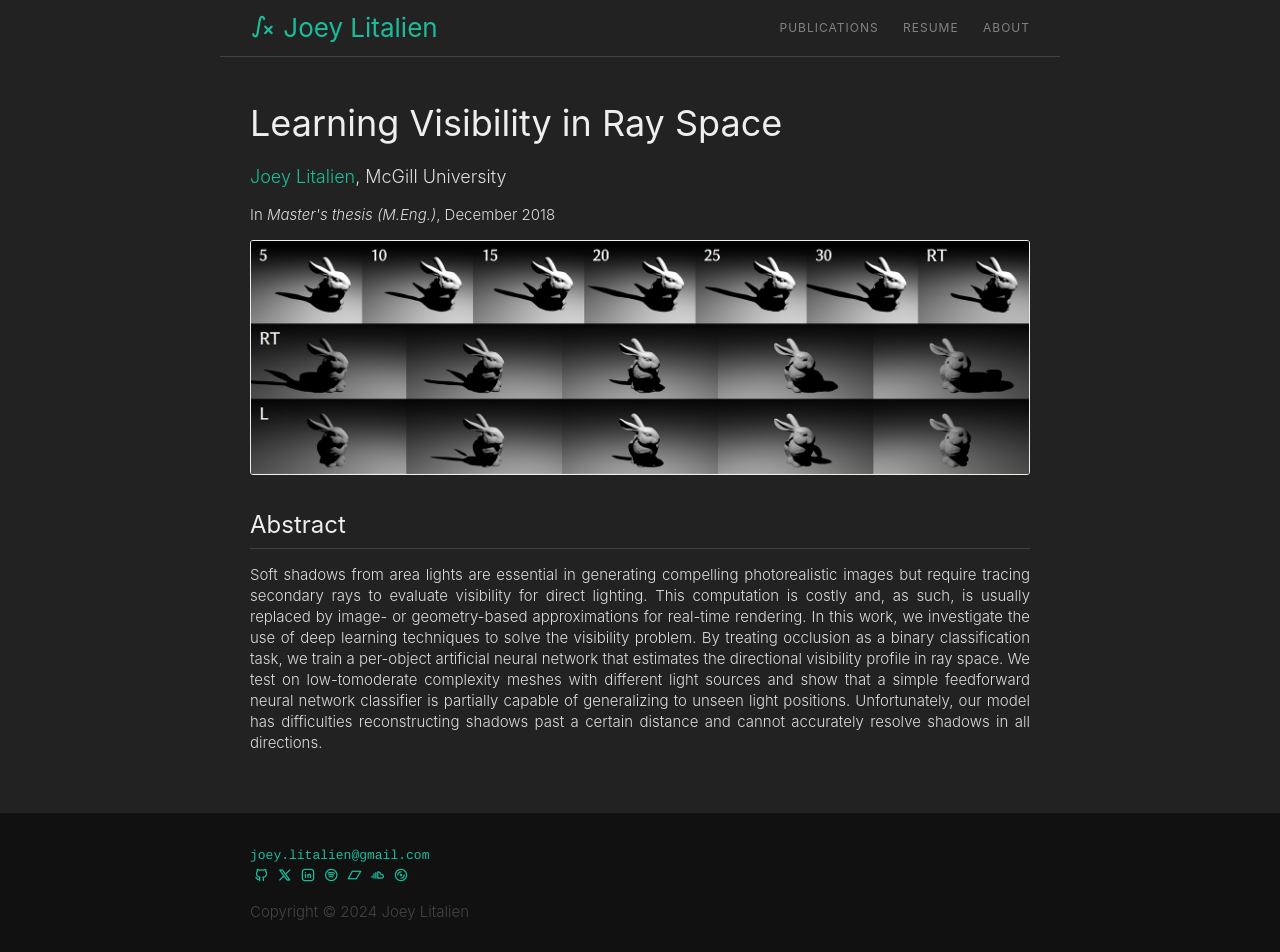
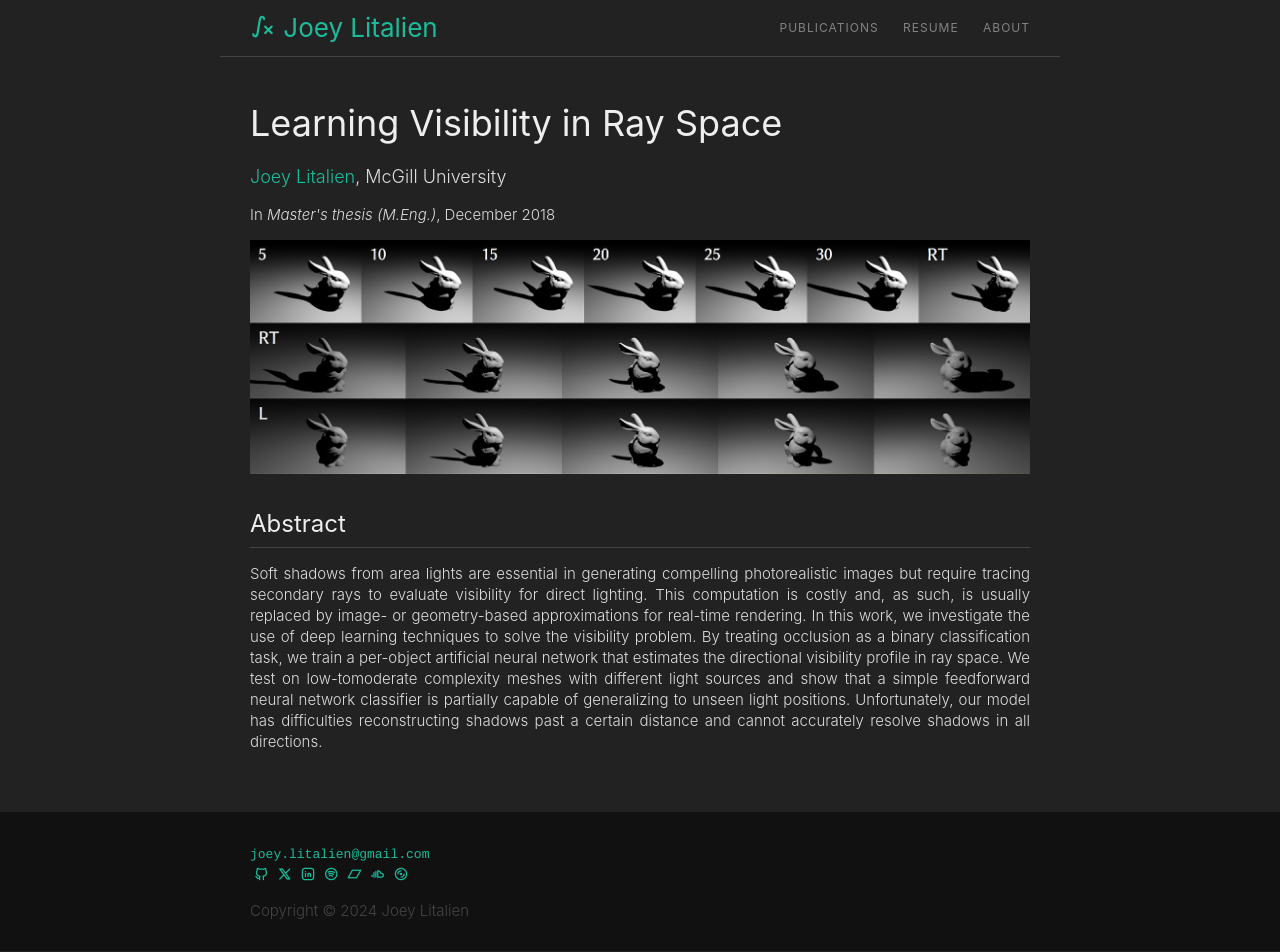
Before and after one commit to joeylitalien/joeylitalien.github.io, a Jekyll site: the page built from _publications/master-thesis.md, in a window 1280 px wide. Built offline with Jekyll 4.4.1, drawn with Linux system fonts in a browser that asks for light colours; nearby versions of some CDN libraries; a style sheet for code colours, icons or effects is not loaded.

```diff
--- a/_includes/head.html
+++ b/_includes/head.html
@@ -21,7 +21,7 @@
   <meta name="twitter:creator" content="@JoeyLitalien">
   <meta name="twitter:title" content="{{ page.title }}">
   <meta name="twitter:description" content="{% if page.title %} {{ page.abstract }} {% else %} Website {% endif %}">
-  <meta name="twitter:image" content="https://joeylitalien.github.io/assets/me_2023.png">
+  <meta name="twitter:image" content="P{% if page.teaser %} {{ page.teaser }} {% else %} https://joeylitalien.github.io/assets/me_2023.png {% endif %}">
 
   <link rel="apple-touch-icon" href="/assets/me_2020.jpg">
   <link rel="icon" href="/assets/teapot.png" type="image/png">
--- a/_layouts/pub.html
+++ b/_layouts/pub.html
@@ -52,7 +52,7 @@
 
     <!-- Teaser figure-->
     <figure>
-      <a href="{{ page.teaser }}"><img src="{{ page.teaser }}" class="teaser"></a>
+      <a href="{{ page.teaser }}"><img src="{{ page.teaser }}" class="teaser-transparent"></a>
       <p style="font-size:13px" class="justified">{{ page.teaser-caption }}</p>
     </figure>
   </header>
--- a/css/style.css
+++ b/css/style.css
@@ -742,6 +742,12 @@
   border: 1px solid #eee;
 }
 
+
+.teaser-transparent {
+  border-radius: 0px;
+  margin-bottom: 6px;
+}
+
 .video-container {
   position: relative;
   width: 100%;
```
Also changed, not shown: _publications/warp.md (+1 -1 lines), 10 other files.
